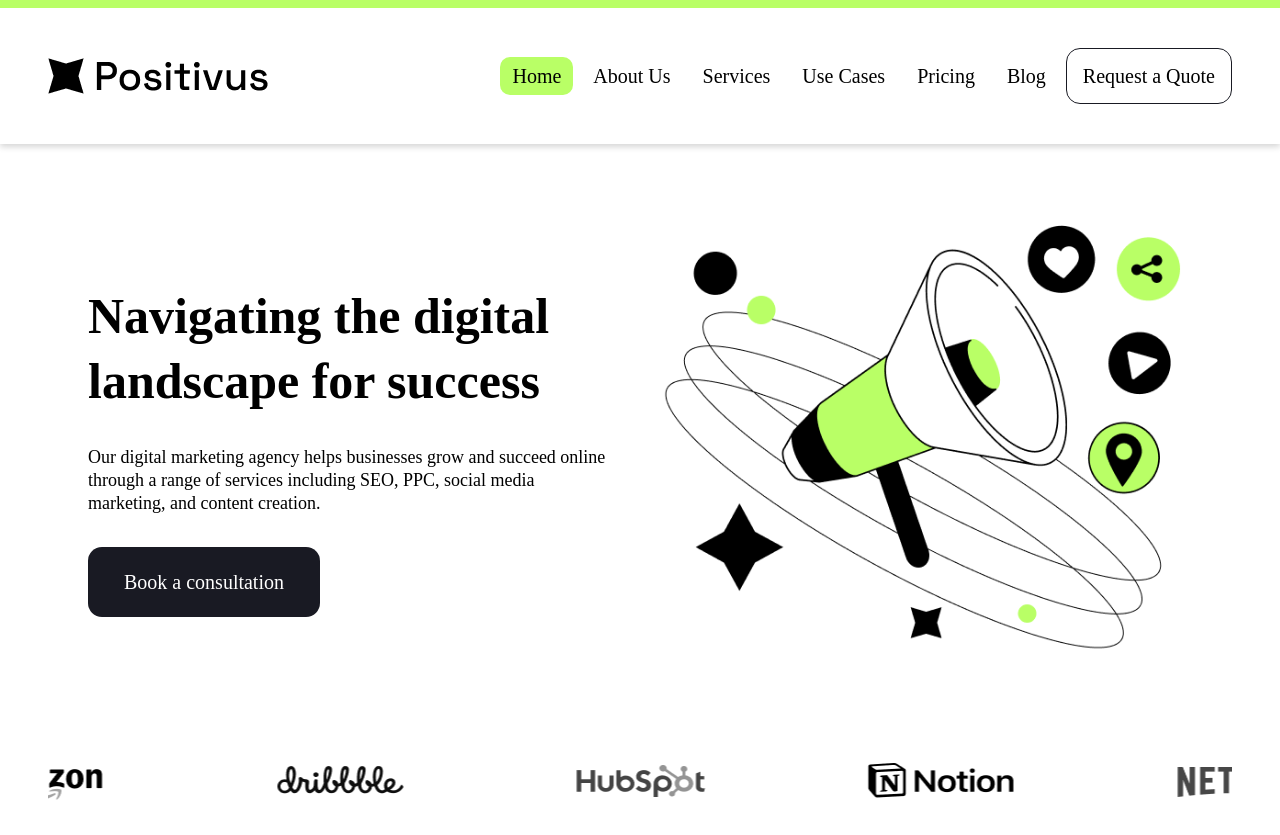
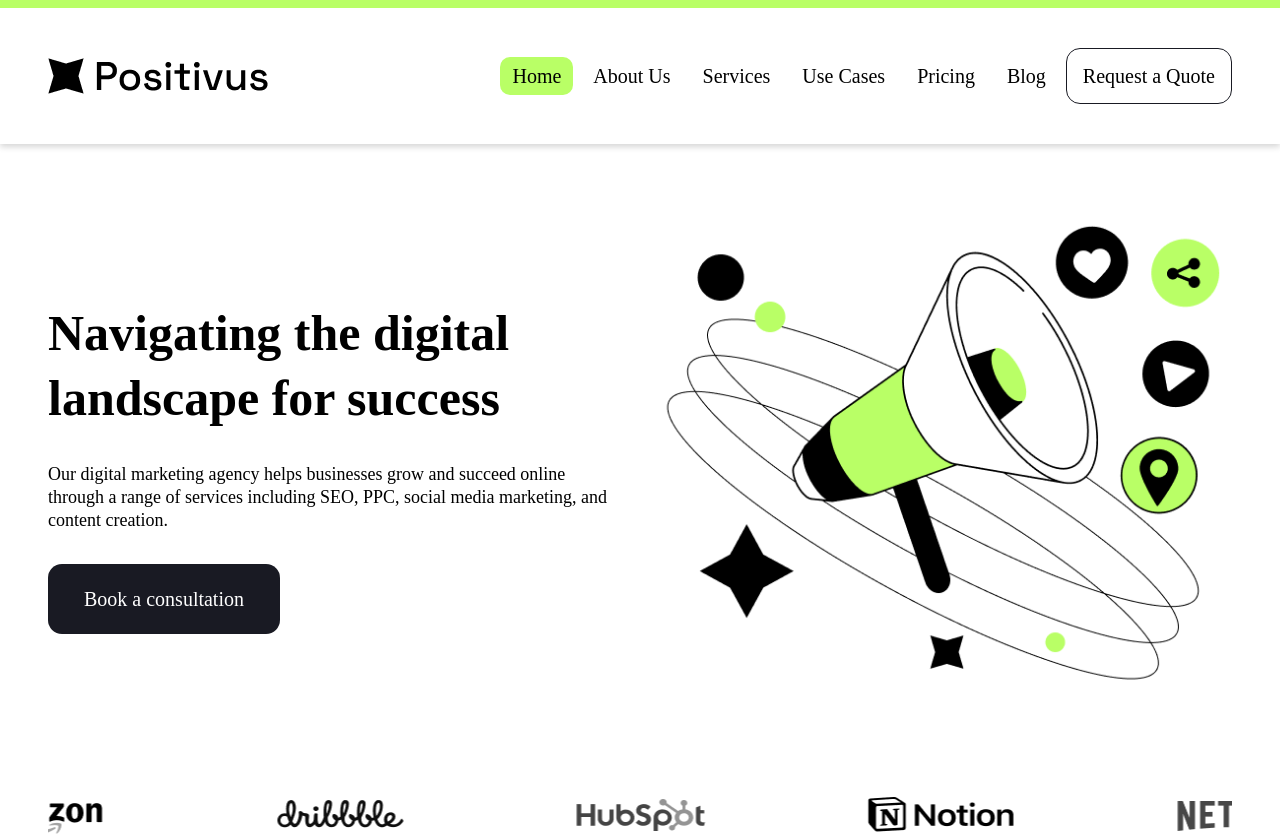
Before and after one commit to Canulo21/positivus, a React (Create React App) app: page / in a window 1280 px wide. Shown: the top 835 px of the page. Built offline with nearby package versions, Linux system fonts and the light colour scheme.

Commit message:
updated framer-motion

```diff
--- a/src/components/HeroBanner/HeroBanner.js
+++ b/src/components/HeroBanner/HeroBanner.js
@@ -7,7 +7,7 @@
 function HeroBanner() {
   return (
     <>
-      <div className="hero-container flex flex-wrap items-center py-[45px] px-5 md:px-10 lg:pb-[100px] xl:pb-[70px] lg:py-[70px] mt-24 mb-14 lg:mb-0 lg:mt-28 xl:mt-36 2xl:mt-36 rounded-[45px] lg:rounded-none shadow-lg lg:shadow-none bg-[#b9ff66] lg:bg-inherit">
+      <div className="hero-container flex flex-wrap items-center py-[45px] px-5 md:px-10 lg:px-0 lg:pb-[100px] xl:pb-[70px] lg:py-[70px] mt-24 mb-14 lg:mb-0 lg:mt-28 xl:mt-36 2xl:mt-36 rounded-[45px] lg:rounded-none shadow-lg lg:shadow-none bg-[#b9ff66] lg:bg-inherit">
         <div className="hero-left lg:pr-8 lg:w-[60%] xl:w-[50%] 2xl:w-[42%] text-center lg:text-left">
           <div className="hero-title">
             <motion.h1
```
